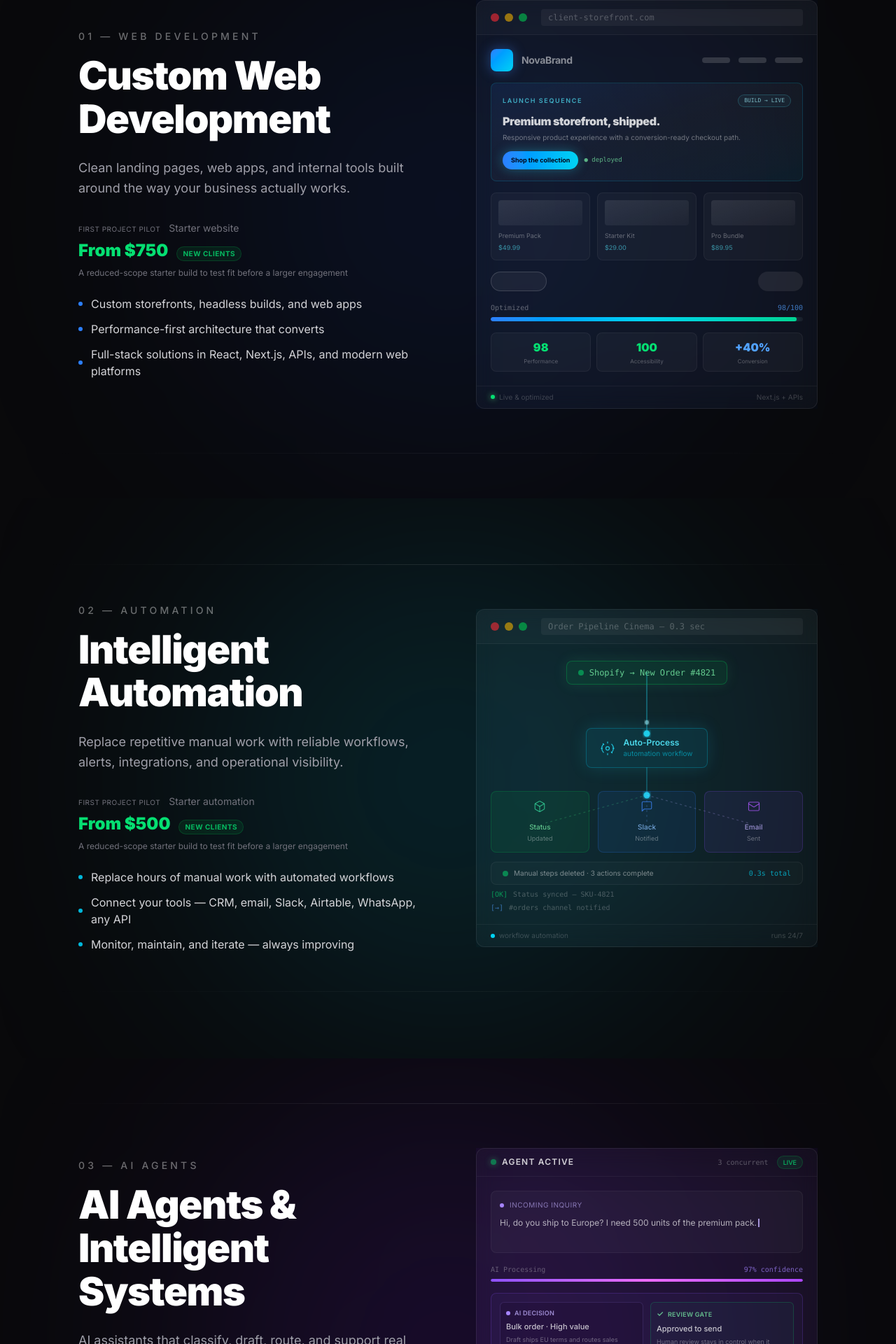
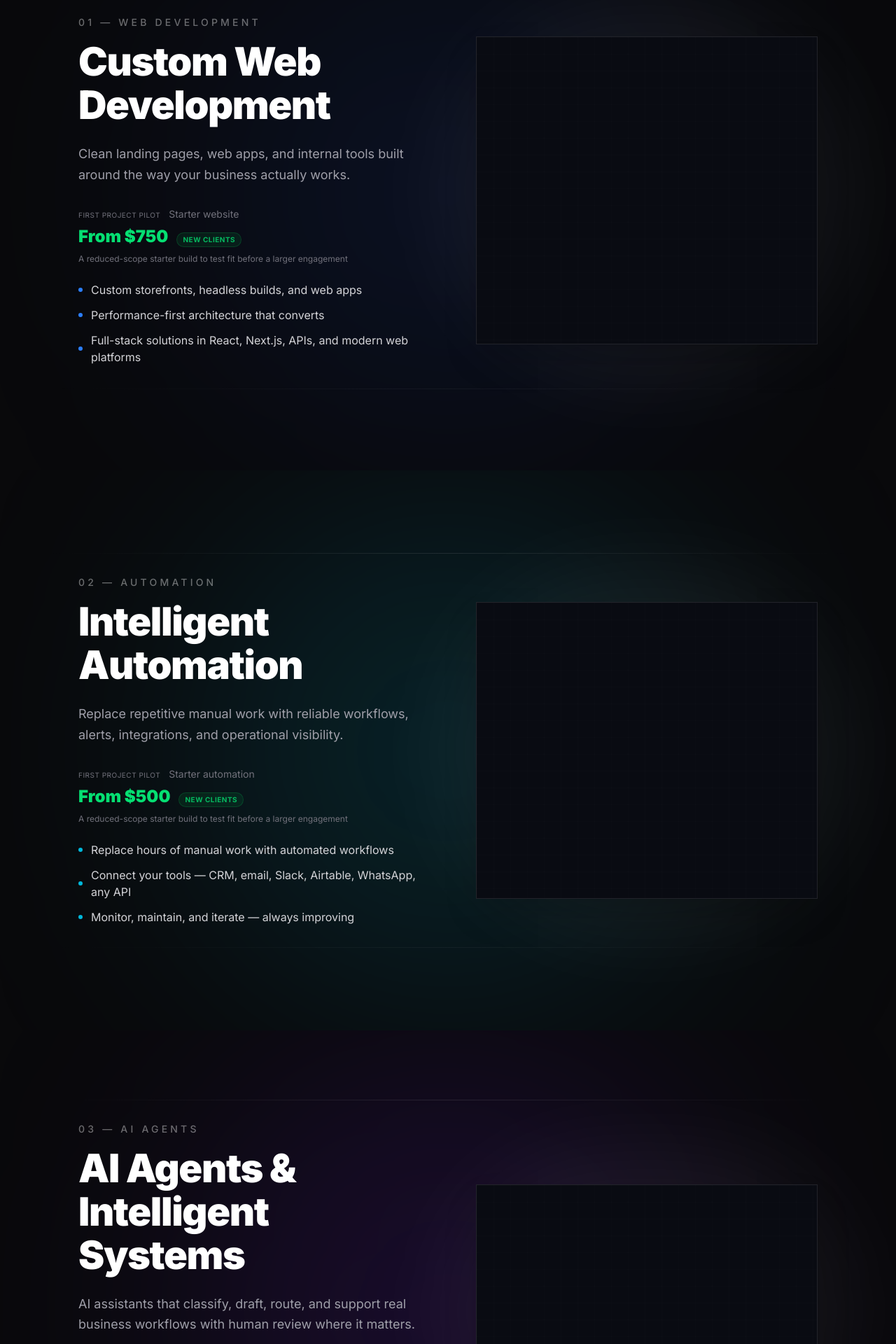
Before and after one commit to adevwithpurpose/portfolio, a Next.js app: page / in a window 1280 px wide. Shown: the part 1728-3648 px from the top of the page at 70% size. Built offline with nearby package versions, Linux system fonts and the light colour scheme.

Commit message:
feat: replace service cards with ops theater v2
Introduce distinct release-control, route-graph, and triage-desk surfaces for the three services.

```diff
--- /dev/null
+++ b/src/components/OpsTheaterVisual.tsx
@@ -0,0 +1,119 @@
+"use client";
+
+import { useEffect, useRef } from "react";
+import gsap from "gsap";
+
+type Variant = "web" | "automation" | "agent";
+
+const labels: Record<Variant, { eyebrow: string; accent: string }> = {
+  web: { eyebrow: "RELEASE CONTROL / STORE_014", accent: "cyan" },
+  automation: { eyebrow: "ORDER ROUTING / RUN_4821", accent: "emerald" },
+  agent: { eyebrow: "TRIAGE DESK / HUMAN-IN-LOOP", accent: "violet" },
+};
+
+/**
+ * Concept A v2 — deliberately not a generic browser/dashboard card.
+ * Three distinct operational surfaces: release monitor, route graph, triage desk.
+ */
+export default function OpsTheaterVisual({ variant }: { variant: Variant }) {
+  const root = useRef<HTMLDivElement>(null);
+  const stage = useRef<HTMLDivElement>(null);
+
+  useEffect(() => {
+    const el = root.current;
+    if (!el) return;
+    const finalFrame = () => gsap.set(el.querySelectorAll("[data-ops]"), { opacity: 1, y: 0, scale: 1 });
+    if (window.matchMedia("(prefers-reduced-motion: reduce)").matches) {
+      finalFrame();
+      return;
+    }
+
+    const ctx = gsap.context(() => {
+      const parts = gsap.utils.toArray<HTMLElement>(el.querySelectorAll("[data-ops]"));
+      gsap.set(parts, { opacity: 0, y: 14, scale: 0.97 });
+      const tl = gsap.timeline({ paused: true, repeat: -1, repeatDelay: 2.6 });
+      tl.to(parts, { opacity: 1, y: 0, scale: 1, duration: 0.42, ease: "power3.out", stagger: 0.11 })
+        .to(el.querySelectorAll("[data-pulse]"), { scale: 1.04, duration: 0.42, yoyo: true, repeat: 1, stagger: 0.1, ease: "sine.inOut" }, "+=0.15")
+        .to({}, { duration: 2.2 })
+        .to(stage.current, { opacity: 0, duration: 0.24, ease: "power2.inOut" })
+        .set(parts, { opacity: 0, y: 14, scale: 0.97 })
+        .set(stage.current, { opacity: 1 });
+      tl.play(0);
+      const observer = new IntersectionObserver(([entry]) => {
+        if (entry.isIntersecting && entry.intersectionRatio > 0.25) tl.play();
+        else tl.pause();
+      }, { threshold: [0, 0.25] });
+      observer.observe(el);
+      return () => { observer.disconnect(); tl.kill(); };
+    }, el);
+    return () => ctx.revert();
+  }, []);
+
+  const shell = "relative mx-auto w-full max-w-xl overflow-hidden border border-white/10 bg-[#090b12] p-5 shadow-2xl";
+  const grid = "absolute inset-0 opacity-[0.16] [background-image:linear-gradient(rgba(255,255,255,.07)_1px,transparent_1px),linear-gradient(90deg,rgba(255,255,255,.07)_1px,transparent_1px)] [background-size:24px_24px]";
+
+  return (
+    <div ref={root} className="relative mx-auto w-full max-w-xl">
+      <div className="absolute -inset-12 rounded-full bg-white/5 blur-3xl" />
+      <div className={shell}>
+        <div className={grid} />
+        <div className="relative z-10" ref={stage}>
+          <div data-ops className="mb-5 flex items-center justify-between border-b border-white/10 pb-3 font-mono text-[10px] tracking-[0.16em] text-white/45">
+            <span>{labels[variant].eyebrow}</span>
+            <span className="flex items-center gap-1.5 text-emerald-300"><i className="h-1.5 w-1.5 rounded-full bg-emerald-400" />LIVE</span>
+          </div>
+          {variant === "web" && <WebSurface />}
+          {variant === "automation" && <AutomationSurface />}
+          {variant === "agent" && <AgentSurface />}
+        </div>
+      </div>
+    </div>
+  );
+}
+
+function WebSurface() {
+  return <div className="space-y-4">
+    <div data-ops className="flex items-center justify-between"><div><p className="text-xs uppercase tracking-[.2em] text-cyan-300/60">Release candidate</p><h3 className="mt-1 text-2xl font-black text-white">NovaBrand Storefront</h3></div><span className="border border-cyan-300/25 bg-cyan-300/10 px-2 py-1 font-mono text-[10px] text-cyan-200">v1.0.0</span></div>
+    <div data-ops className="grid grid-cols-[.72fr_1.28fr] gap-3">
+      <div className="border border-dashed border-white/25 p-3"><p className="mb-3 text-[9px] uppercase tracking-wider text-white/35">Wireframe</p><div className="space-y-2"><i className="block h-8 bg-white/10"/><i className="block h-2 w-3/4 bg-white/10"/><i className="block h-2 w-1/2 bg-white/10"/><i className="block h-16 bg-white/5"/></div></div>
+      <div className="border border-cyan-300/25 bg-gradient-to-br from-cyan-400/15 to-blue-500/5 p-3 shadow-[0_0_30px_rgba(34,211,238,.10)]"><div className="mb-4 flex justify-between text-[9px] text-white/50"><span>NOVABRAND</span><span>SHOP / CART</span></div><p className="text-lg font-black text-white">Made for the everyday ritual.</p><p className="mt-1 text-[10px] text-white/50">Premium collection · Fast checkout</p><button data-pulse className="mt-4 bg-cyan-300 px-3 py-2 text-[10px] font-black text-slate-950">PUBLISH STOREFRONT →</button></div>
+    </div>
+    <div data-ops className="grid grid-cols-3 gap-2 border-t border-white/10 pt-4"><Metric value="98" label="LIGHTHOUSE" tone="text-emerald-300"/><Metric value="+40%" label="CONVERSION" tone="text-cyan-200"/><Metric value="LIVE" label="PRODUCTION" tone="text-white"/></div>
+  </div>;
+}
+
+function AutomationSurface() {
+  return <div className="space-y-4">
+    <div data-ops className="flex items-end justify-between"><div><p className="text-xs uppercase tracking-[.2em] text-emerald-300/60">Event received</p><h3 className="mt-1 text-2xl font-black text-white">Order #4821</h3></div><span className="font-mono text-[10px] text-emerald-300">0.00s</span></div>
+    <div data-ops className="relative min-h-52 border-y border-white/10 py-5">
+      <div className="absolute left-[22%] right-[22%] top-1/2 h-px bg-gradient-to-r from-emerald-400/20 via-cyan-300/70 to-blue-400/20"/>
+      <div className="absolute left-1/2 top-[29%] h-[42%] w-px bg-cyan-300/35"/>
+      <div className="relative grid grid-cols-[1fr_.9fr_1fr] items-center gap-3">
+        <Node title="SHOPIFY" detail="NEW ORDER" tone="emerald" />
+        <div data-pulse className="z-10 border border-cyan-300/40 bg-cyan-300/10 p-3 text-center"><p className="font-mono text-[9px] text-cyan-200">NORMALIZE</p><p className="mt-1 text-xs font-black text-white">ROUTE</p></div>
+        <div className="space-y-2"><Node title="STATUS" detail="UPDATED" tone="emerald"/><Node title="SLACK" detail="ALERTED" tone="blue"/><Node title="EMAIL" detail="SENT" tone="violet"/></div>
+      </div>
+    </div>
+    <div data-ops className="flex items-center justify-between"><span className="text-xs text-white/60">Manual steps deleted</span><span className="font-mono text-lg font-black text-emerald-300">3 actions / 0.3s</span></div>
+  </div>;
+}
+
+function AgentSurface() {
+  return <div className="space-y-4">
+    <div data-ops className="flex items-end justify-between"><div><p className="text-xs uppercase tracking-[.2em] text-violet-300/60">Incoming request</p><h3 className="mt-1 text-2xl font-black text-white">Bulk order triage</h3></div><span className="font-mono text-[10px] text-violet-200">97% CONFIDENT</span></div>
+    <div data-ops className="grid grid-cols-2 gap-3">
+      <div className="border border-white/15 bg-white/[.03] p-3"><p className="text-[9px] uppercase tracking-wider text-white/35">Customer asks</p><p className="mt-2 text-xs leading-relaxed text-white/75">“Do you ship 500 premium packs to Europe?”</p><div className="mt-3 border-t border-white/10 pt-2 font-mono text-[9px] text-violet-200">INTENT: B2B / HIGH VALUE</div></div>
+      <div className="border border-violet-300/25 bg-violet-400/[.06] p-3"><p className="text-[9px] uppercase tracking-wider text-violet-200">AI draft</p><p className="mt-2 text-xs leading-relaxed text-white/75">EU terms prepared. Sales context attached.</p><div data-pulse className="mt-3 flex items-center gap-2 border-t border-violet-200/15 pt-2 text-[9px] text-emerald-200"><span className="grid h-4 w-4 place-items-center rounded-full bg-emerald-300 text-slate-950">✓</span> REVIEW GATE APPROVED</div></div>
+    </div>
+    <div data-ops className="grid grid-cols-3 gap-2"><Metric value="REPLY" label="EU TERMS" tone="text-emerald-300"/><Metric value="ROUTE" label="SALES / WA" tone="text-blue-200"/><Metric value="CRM" label="$12K DEAL" tone="text-violet-200"/></div>
+  </div>;
+}
+
+function Node({ title, detail, tone }: { title: string; detail: string; tone: "emerald" | "blue" | "violet" }) {
+  const map = { emerald: "border-emerald-300/30 text-emerald-200", blue: "border-blue-300/30 text-blue-200", violet: "border-violet-300/30 text-violet-200" };
+  return <div data-ops data-pulse className={`relative z-10 border bg-[#0b0e16] p-2.5 ${map[tone]}`}><p className="font-mono text-[9px]">{title}</p><p className="mt-1 text-[10px] font-bold text-white/80">{detail}</p></div>;
+}
+
+function Metric({ value, label, tone }: { value: string; label: string; tone: string }) {
+  return <div data-ops data-pulse className="border border-white/10 bg-white/[.025] p-2.5"><p className={`text-base font-black ${tone}`}>{value}</p><p className="mt-1 font-mono text-[8px] tracking-wider text-white/35">{label}</p></div>;
+}
--- a/src/components/Services.tsx
+++ b/src/components/Services.tsx
@@ -3,9 +3,7 @@
 import { ReactNode } from "react";
 import { motion } from "framer-motion";
 import SectionWrapper from "@/components/SectionWrapper";
-import StorefrontVisual from "@/components/StorefrontVisual";
-import WorkflowVisual from "@/components/WorkflowVisual";
-import AgentServiceVisual from "@/components/AgentServiceVisual";
+import OpsTheaterVisual from "@/components/OpsTheaterVisual";
 
 // ─── Service Section ───
 interface ServiceSectionProps {
@@ -215,7 +213,7 @@ export default function Services({
         "Performance-first architecture that converts",
         "Full-stack solutions in React, Next.js, APIs, and modern web platforms",
       ],
-      visual: <StorefrontVisual />,
+      visual: <OpsTheaterVisual variant="web" />,
       accentColor: "bg-blue-600/10",
       bulletColor: "bg-blue-500",
       cardVariant: "web" as const,
@@ -233,7 +231,7 @@ export default function Services({
         "Connect your tools — CRM, email, Slack, Airtable, WhatsApp, any API",
         "Monitor, maintain, and iterate — always improving",
       ],
-      visual: <WorkflowVisual />,
+      visual: <OpsTheaterVisual variant="automation" />,
       accentColor: "bg-cyan-500/15",
       bulletColor: "bg-cyan-500",
       cardVariant: "automation" as const,
@@ -251,7 +249,7 @@ export default function Services({
         "Multi-agent systems that coordinate autonomously",
         "Built, deployed, and maintained end-to-end",
       ],
-      visual: <AgentServiceVisual />,
+      visual: <OpsTheaterVisual variant="agent" />,
       accentColor: "bg-violet-600/15",
       bulletColor: "bg-violet-400",
       cardVariant: "agent" as const,
```
